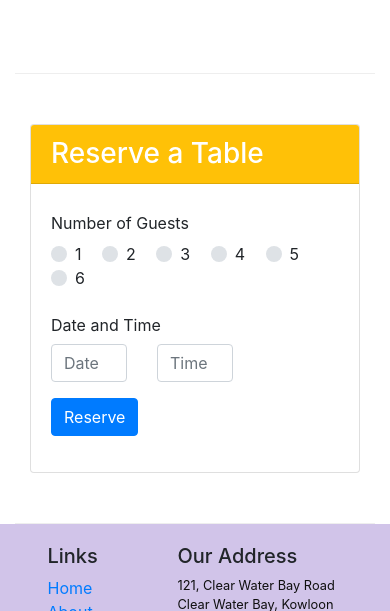
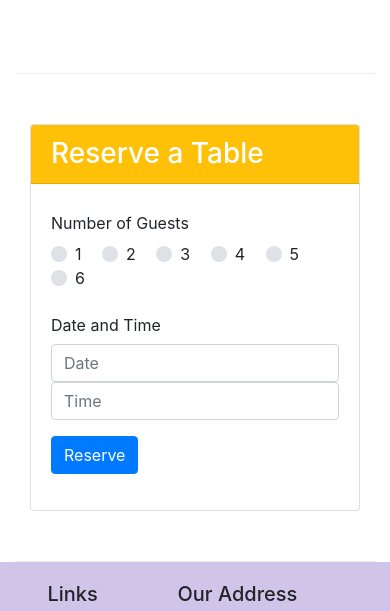
Before and after one commit to Kritika-Singhal/Confusion, a website: page index.html in a window 390 px wide. Shown: the part 1710-2321 px from the top of the page. Drawn offline with nearby package versions, Linux system fonts and the light colour scheme.

Commit message:
Assignment 2 Task 3

```diff
--- a/index.html
+++ b/index.html
@@ -76,7 +76,7 @@
                     <p class="d-none d-sm-block">Featuring mouthwatering combinations with a choice of five different salads, six enticing appetizers, six main entrees and five choicest desserts. Free flowing bubbly and soft drinks. All for just $19.99 per person </p>
             </div>
             <div class="media">
-                <img class="d-flex mr-3 img-thumbnail align-self-center" src="img/buffet.png" alt="uthapizza">
+                <img class="d-flex mr-3 img-thumbnail align-self-center" src="img/buffet.png" alt="buffet">
             </div>
         </div>
 
@@ -135,10 +135,10 @@
                         </div>
                         <div class="form-group row">
                             <label for="dateandtime" class="col-12 col-md-2 col-form-label">Date and Time</label>
-                            <div class="col-4">
+                            <div class="col-12 col-sm-4">
                                 <input type="text" class="form-control" id="date" name="date" placeholder="Date">
                             </div>
-                            <div class="col-4">
+                            <div class="col-12 col-sm-4">
                                 <input type="text" class="form-control" id="time" name="time" placeholder="Time">
                             </div>
                         </div>
```
